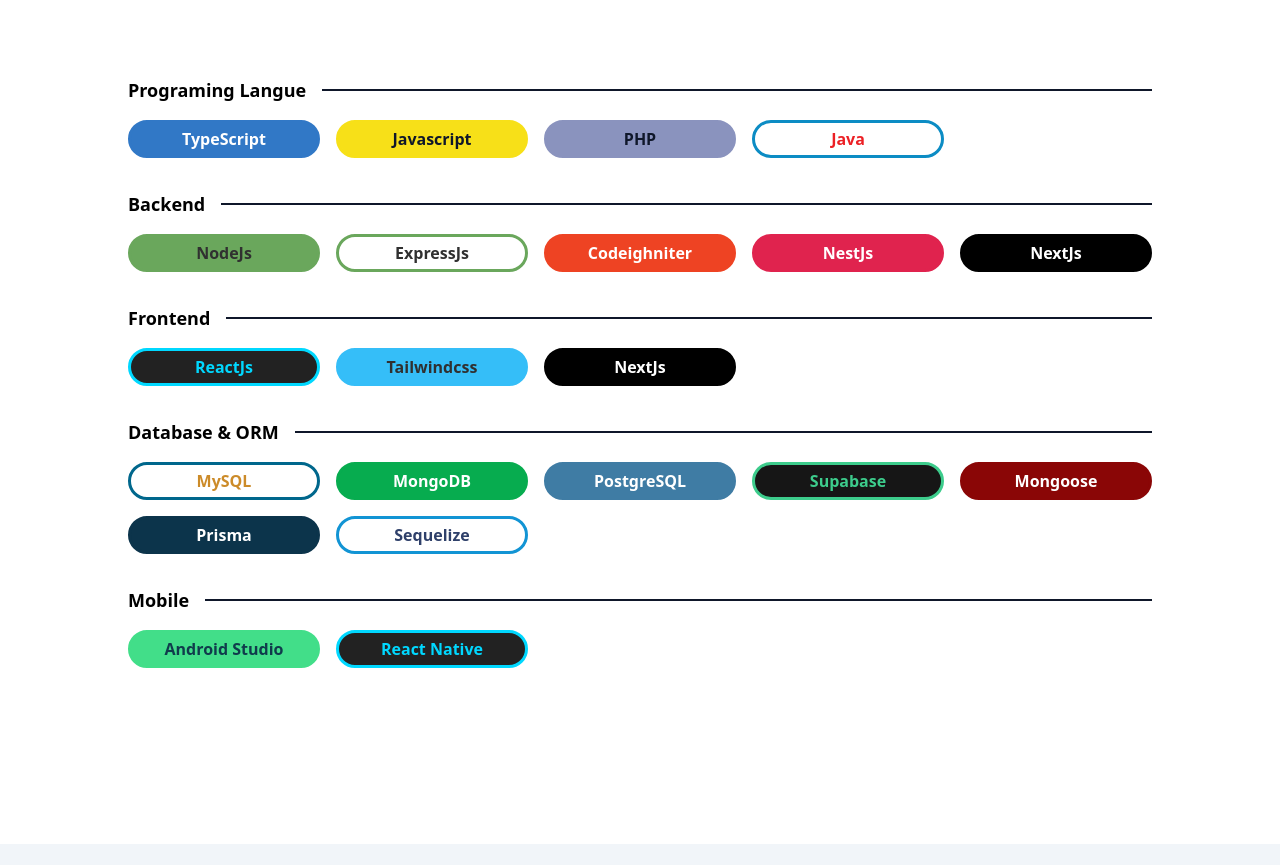
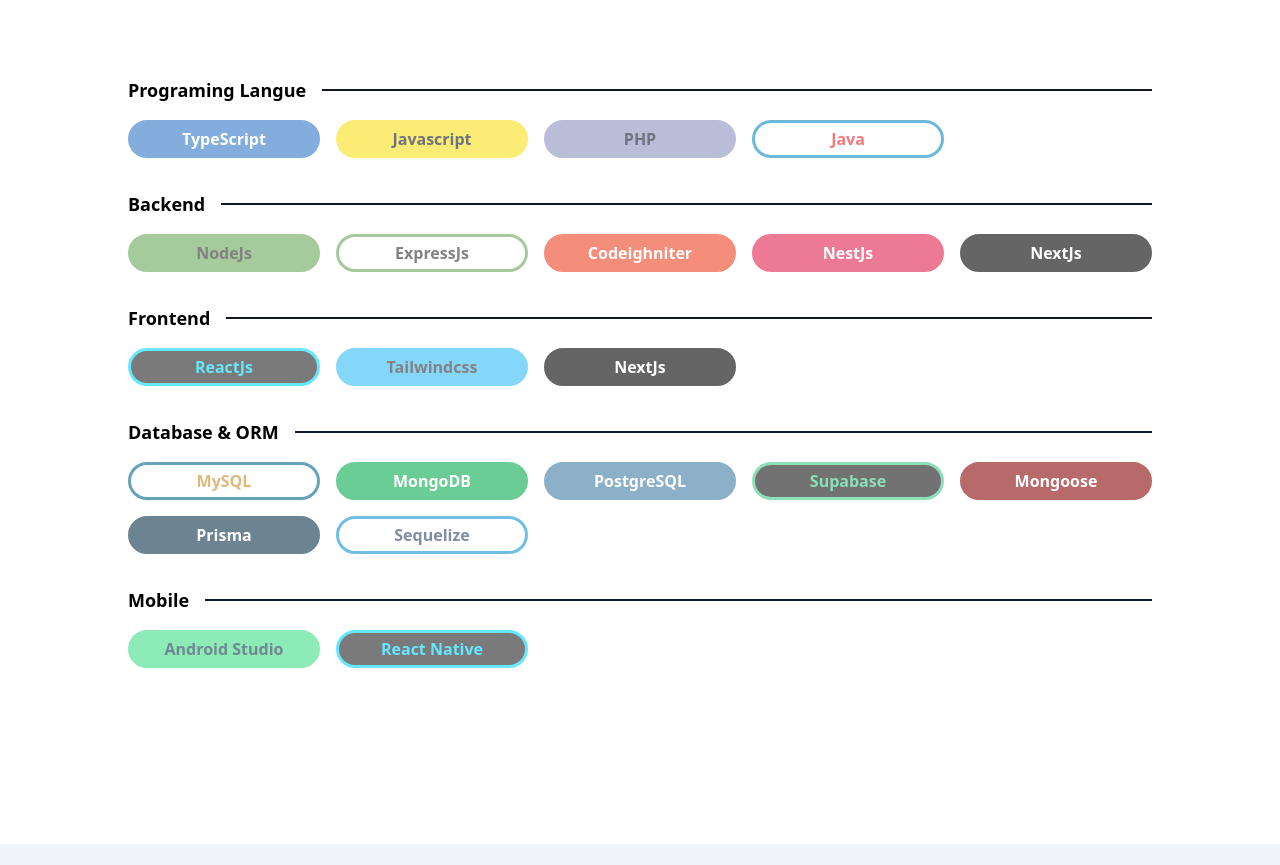
Before and after one commit to kamal-ts/myportfolio, a React (Create React App) app: page / in a window 1280 px wide. Shown: the part 1360-2225 px from the top of the page. Built offline with nearby package versions, Linux system fonts and the light colour scheme; the HTML template or start-up script is replaced by a standard one.

Commit message:
update skills

```diff
--- a/src/components/home/skills.jsx
+++ b/src/components/home/skills.jsx
@@ -6,7 +6,7 @@
       <div className='w-full px-4'>
         <div className='max-w-xl mx-auto text-center mb-16'>
           <h4 className='font-semibold text-lg text-indigo mb-2 uppercase'>Skills</h4>
-          <h2 className='font-bold text-dark text-3xl mb-4'>Skill Yang Dikuasai</h2>
+          <h2 className='font-bold text-dark text-3xl mb-4'>Skill Yang Dimiliki</h2>
           <p className='font-medium text-sm md:text-lg'>Lorem ipsum dolor sit, amet consectetur adipisicing elit. Nihil asperiores dolore magnam! Autem soluta tenetur ipsa sint eum reprehenderit placeat.</p>
         </div>
       </div>
@@ -19,17 +19,17 @@
           </div>
           <div className="grid grid-cols-2 md:grid-cols-3 lg:grid-cols-5 gap-4 w-full py-4">
             <a target="_blank" rel="noopener noreferrer" href='https://www.typescriptlang.org/'
-              className="py-1 text-center rounded-full border-[3px] border-[#3178c6] text-white bg-[#3178c6]">TypeScript</a>
+              className="py-1 transition duration-300 opacity-60 hover:opacity-100 text-center rounded-full border-[3px] border-[#3178c6] text-white bg-[#3178c6]">TypeScript</a>
             <a href='#a'
-              className="py-1 text-center rounded-full border-[3px] border-[#f7e018] text-dark bg-[#f7e018]">Javascript</a>
+              className="py-1 transition duration-300 opacity-60 hover:opacity-100 text-center rounded-full border-[3px] border-[#f7e018] text-dark bg-[#f7e018]">Javascript</a>
             <a href='#a'
-              className="py-1 text-center rounded-full border-[3px] border-[#8a93be] text-dark bg-[#8a93be]">PHP</a>
+              className="py-1 transition duration-300 opacity-60 hover:opacity-100 text-center rounded-full border-[3px] border-[#8a93be] text-dark bg-[#8a93be]">PHP</a>
             <a href='#a'
-              className="py-1 text-center rounded-full border-[3px] border-[#0c8cc4] text-[#ec2025] bg-white">Java</a>
+              className="py-1 transition duration-300 opacity-60 hover:opacity-100 text-center rounded-full border-[3px] border-[#0c8cc4] text-[#ec2025] bg-white">Java</a>
             {/* <a href='#a'
-            className="py-1 text-center rounded-full border-[3px] border-[#0c8cc4]  text-[#ec2025] bg-white">Java</a>
+            className="py-1 transition duration-300 opacity-60 hover:opacity-100 text-center rounded-full border-[3px] border-[#0c8cc4]  text-[#ec2025] bg-white">Java</a>
             <a href='#a'
-            className="py-1 text-center rounded-full border-[3px] border-[#0c8cc4]  text-[#ec2025] bg-white">Java</a>           */}
+            className="py-1 transition duration-300 opacity-60 hover:opacity-100 text-center rounded-full border-[3px] border-[#0c8cc4]  text-[#ec2025] bg-white">Java</a>           */}
           </div >
         </div>
         {/* backend */}
@@ -40,15 +40,15 @@
           </div>
           <div className="grid grid-cols-2 md:grid-cols-3 lg:grid-cols-5 gap-4 w-full py-4">
             <a target="_blank" rel="noopener noreferrer" href='https://nodejs.org/en'
-              className="py-1 text-center rounded-full border-[3px] border-[#6aa75c] text-[#303030] bg-[#6aa75c]">NodeJs</a>
+              className="py-1 transition duration-300 opacity-60 hover:opacity-100 text-center rounded-full border-[3px] border-[#6aa75c] text-[#303030] bg-[#6aa75c]">NodeJs</a>
             <a target="_blank" rel="noopener noreferrer" href='https://expressjs.com/'
-              className="py-1 text-center rounded-full border-[3px] border-[#6aa75c] text-[#303030] bg-[#ffffff]">ExpressJs</a>
+              className="py-1 transition duration-300 opacity-60 hover:opacity-100 text-center rounded-full border-[3px] border-[#6aa75c] text-[#303030] bg-[#ffffff]">ExpressJs</a>
             <a target="_blank" rel="noopener noreferrer" href='https://codeigniter.com/'
-              className="py-1 text-center rounded-full border-[3px] border-[#ee4323] text-white bg-[#ee4323]">Codeighniter</a>
+              className="py-1 transition duration-300 opacity-60 hover:opacity-100 text-center rounded-full border-[3px] border-[#ee4323] text-white bg-[#ee4323]">Codeighniter</a>
             <a target="_blank" rel="noopener noreferrer" href='https://nestjs.com/'
-              className="py-1 text-center rounded-full border-[3px] border-[#e0234e] text-white bg-[#e0234e]">NestJs</a>
+              className="py-1 transition duration-300 opacity-60 hover:opacity-100 text-center rounded-full border-[3px] border-[#e0234e] text-white bg-[#e0234e]">NestJs</a>
             <a target="_blank" rel="noopener noreferrer" href='https://nextjs.org/'
-              className="py-1 text-center rounded-full border-[3px] border-[#000000] text-white bg-[#000000]">NextJs</a>
+              className="py-1 transition duration-300 opacity-60 hover:opacity-100 text-center rounded-full border-[3px] border-[#000000] text-white bg-[#000000]">NextJs</a>
           </div >
         </div>
         {/* frontend */}
@@ -59,11 +59,11 @@
           </div>
           <div className="grid grid-cols-2 md:grid-cols-3 lg:grid-cols-5 gap-4 w-full py-4">
             <a href='#a'
-              className="py-1 text-center rounded-full border-[3px] border-[#00d8ff] text-[#00d8ff] bg-[#222222]">ReactJs</a>
+              className="py-1 transition duration-300 opacity-60 hover:opacity-100 text-center rounded-full border-[3px] border-[#00d8ff] text-[#00d8ff] bg-[#222222]">ReactJs</a>
             <a href='#a'
-              className="py-1 text-center rounded-full border-[3px] border-[#35bef8] text-[#303030] bg-[#35bef8]">Tailwindcss</a>
+              className="py-1 transition duration-300 opacity-60 hover:opacity-100 text-center rounded-full border-[3px] border-[#35bef8] text-[#303030] bg-[#35bef8]">Tailwindcss</a>
             <a href='#a'
-              className="py-1 text-center rounded-full border-[3px] border-[#000000] text-white bg-[#000000]">NextJs</a>
+              className="py-1 transition duration-300 opacity-60 hover:opacity-100 text-center rounded-full border-[3px] border-[#000000] text-white bg-[#000000]">NextJs</a>
           </div >
         </div>
         {/* database dan orm */}
@@ -74,19 +74,19 @@
           </div>
           <div className="grid grid-cols-2 md:grid-cols-3 lg:grid-cols-5 gap-4 w-full py-4">
             <a href='#a'
-              className="py-1 text-center rounded-full border-[3px] border-[#00678c] text-[#cc8b29] bg-[#ffffff]">MySQL</a>
+              className="py-1 transition duration-300 opacity-60 hover:opacity-100 text-center rounded-full border-[3px] border-[#00678c] text-[#cc8b29] bg-[#ffffff]">MySQL</a>
             <a href='#a'
-              className="py-1 text-center rounded-full border-[3px] border-[#07ac4f] text-white bg-[#07ac4f]">MongoDB</a>
+              className="py-1 transition duration-300 opacity-60 hover:opacity-100 text-center rounded-full border-[3px] border-[#07ac4f] text-white bg-[#07ac4f]">MongoDB</a>
             <a href='#a'
-              className="py-1 text-center rounded-full border-[3px] border-[#3f7ca4] text-white bg-[#3f7ca4]">PostgreSQL</a>
+              className="py-1 transition duration-300 opacity-60 hover:opacity-100 text-center rounded-full border-[3px] border-[#3f7ca4] text-white bg-[#3f7ca4]">PostgreSQL</a>
             <a href='#a'
-              className="py-1 text-center rounded-full border-[3px] border-[#3dcc8c] text-[#3dcc8c] bg-[#161616]">Supabase</a>
+              className="py-1 transition duration-300 opacity-60 hover:opacity-100 text-center rounded-full border-[3px] border-[#3dcc8c] text-[#3dcc8c] bg-[#161616]">Supabase</a>
             <a href='#a'
-              className="py-1 text-center rounded-full border-[3px] border-[#8a0606] text-white bg-[#8a0606]">Mongoose</a>
+              className="py-1 transition duration-300 opacity-60 hover:opacity-100 text-center rounded-full border-[3px] border-[#8a0606] text-white bg-[#8a0606]">Mongoose</a>
             <a href='#a'
-              className="py-1 text-center rounded-full border-[3px] border-[#0c344b] text-white bg-[#0c344b]">Prisma</a>
+              className="py-1 transition duration-300 opacity-60 hover:opacity-100 text-center rounded-full border-[3px] border-[#0c344b] text-white bg-[#0c344b]">Prisma</a>
             <a href='#a'
-              className="py-1 text-center rounded-full border-[3px] border-[#1294d4] text-[#2f406a] bg-[#ffffff]">Sequelize</a>
+              className="py-1 transition duration-300 opacity-60 hover:opacity-100 text-center rounded-full border-[3px] border-[#1294d4] text-[#2f406a] bg-[#ffffff]">Sequelize</a>
           </div >
         </div>
 
@@ -97,9 +97,9 @@
           </div>
           <div className="grid grid-cols-2 md:grid-cols-3 lg:grid-cols-5 gap-4 w-full py-4">
             <a href='#a'
-              className="py-1 text-center rounded-full border-[3px] border-[#42de89] text-[#103b4c] bg-[#42de89]">Android Studio</a>
+              className="py-1 transition duration-300 opacity-60 hover:opacity-100 text-center rounded-full border-[3px] border-[#42de89] text-[#103b4c] bg-[#42de89]">Android Studio</a>
             <a href='#a'
-              className="py-1 text-center rounded-full border-[3px] border-[#00d8ff] text-[#00d8ff] bg-[#222222]">React Native</a>
+              className="py-1 transition duration-300 opacity-60 hover:opacity-100 text-center rounded-full border-[3px] border-[#00d8ff] text-[#00d8ff] bg-[#222222]">React Native</a>
           </div >
         </div>
 
```
